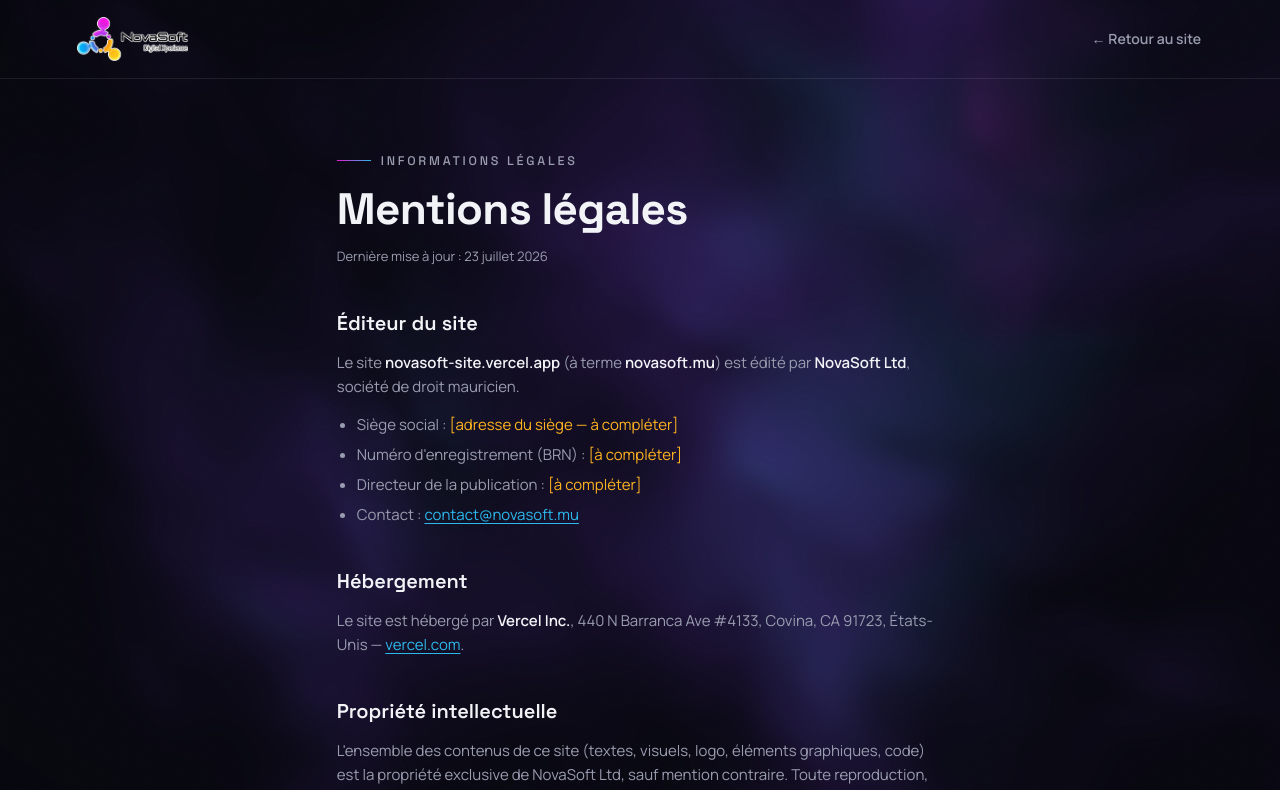
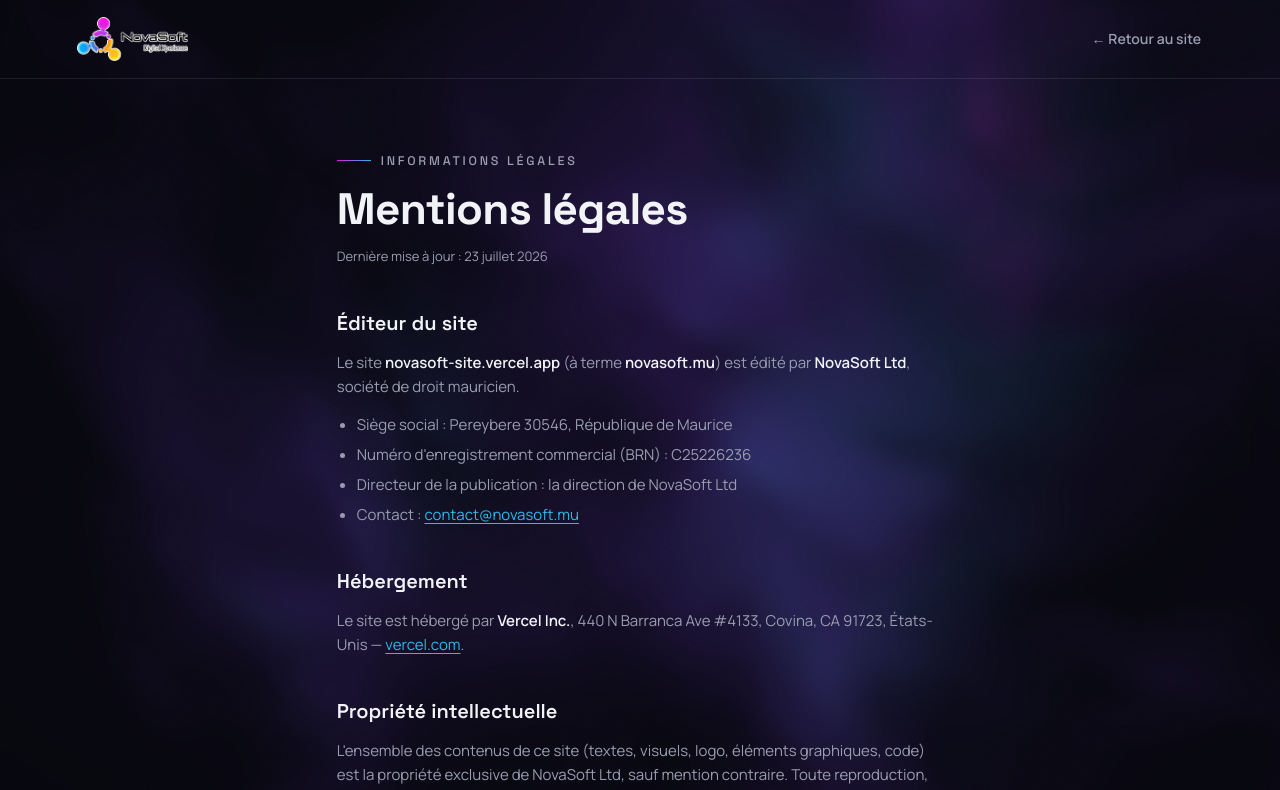
Before and after one commit to echbase/Novasoft, a Next.js app: page /mentions-legales in a window 1280 px wide. Shown: the top 790 px of the page. Built offline with nearby package versions, Linux system fonts and the light colour scheme.

Commit message:
Mentions légales : informations officielles NovaSoft Ltd (siège Pereybere, BRN C25226236)
Co-Authored-By: Claude Fable 5 <noreply@anthropic.com>
Claude-Session: https://claude.ai/code/session_017bx5vmzbpyAGimUhuqEQ3k

```diff
--- a/app/mentions-legales/page.tsx
+++ b/app/mentions-legales/page.tsx
@@ -6,11 +6,6 @@ export const metadata: Metadata = {
   description: 'Mentions légales du site NovaSoft — Digital Xperience.',
 };
 
-/*
- * ⚠ Les champs entre crochets sont des emplacements à compléter avec les
- * informations officielles de NovaSoft Ltd (BRN, siège, publication).
- * Ne pas mettre le site en avant commercialement tant qu'ils ne sont pas remplis.
- */
 export default function MentionsLegales() {
   return (
     <LegalShell title="Mentions légales" updated="23 juillet 2026">
@@ -20,9 +15,9 @@ export default function MentionsLegales() {
         <strong>NovaSoft Ltd</strong>, société de droit mauricien.
       </p>
       <ul>
-        <li>Siège social : <em>[adresse du siège — à compléter]</em></li>
-        <li>Numéro d&apos;enregistrement (BRN) : <em>[à compléter]</em></li>
-        <li>Directeur de la publication : <em>[à compléter]</em></li>
+        <li>Siège social : Pereybere 30546, République de Maurice</li>
+        <li>Numéro d&apos;enregistrement commercial (BRN) : C25226236</li>
+        <li>Directeur de la publication : la direction de NovaSoft Ltd</li>
         <li>
           Contact : <a href="mailto:contact@novasoft.mu">contact@novasoft.mu</a>
         </li>
```
